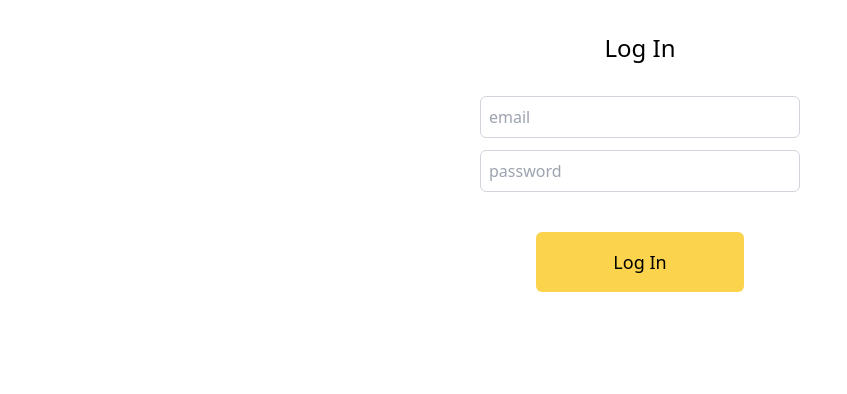
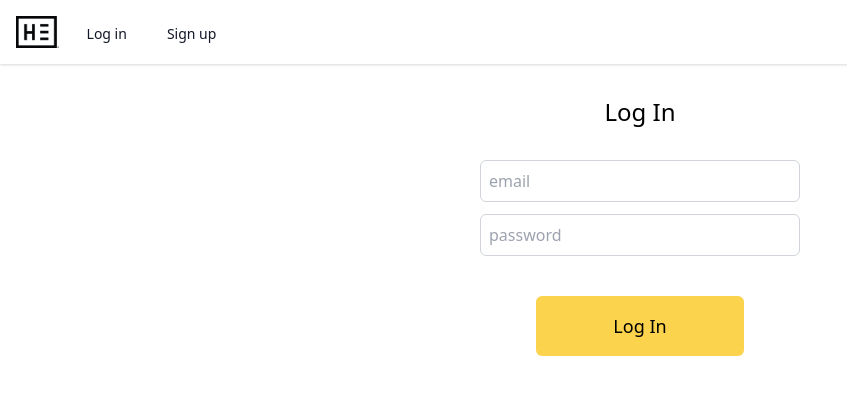
Before and after one commit to hpjaj/he-better-reads-frontend, a React (Create React App) app: page / in a window 1280 px wide. Shown: the top 394 px of the page, without its empty margins (0-847 px from the left). Built offline with nearby package versions, Linux system fonts and the light colour scheme.

Commit message:
Nav remains in both states, with links to log in / sign up
with a logo

```diff
--- a/src/shared/components/NavBar.jsx
+++ b/src/shared/components/NavBar.jsx
@@ -6,6 +6,7 @@ import { removeToken } from "../../helpers/authHelpers"
 import useUser from "../../hooks/useUser"
 import baseAPI from "../../helpers/baseAPI"
 import { fullName } from "../../helpers/usersHelper"
+import heLogo from "../../assets/images/he-logo.jpeg"
 
 function classNames(...classes) {
   return classes.filter(Boolean).join(" ")
@@ -17,10 +18,6 @@ const NavBar = () => {
   const handleSignOut = () => {
     removeToken()
     baseAPI.delete("/api/sessions").then(() => (window.location = "/login"))
-  }
-
-  if (!currentUser) {
-    return null
   }
 
   return (
@@ -40,16 +37,46 @@ const NavBar = () => {
                 </Disclosure.Button>
               </div>
               <div className="flex-1 flex items-center justify-center sm:items-stretch sm:justify-start">
+                <div className="flex-shrink-0 flex items-center">
+                  <img
+                    className="block lg:hidden h-8 w-auto"
+                    src={heLogo}
+                    alt="Workflow"
+                  />
+                  <img
+                    className="hidden lg:block h-8 w-auto"
+                    src={heLogo}
+                    alt="Workflow"
+                  />
+                </div>
                 <div className="hidden sm:ml-6 sm:flex sm:space-x-8">
+                  {currentUser ? (
                     <Link
                       to={"/books"}
                       className="text-gray-900 inline-flex items-center px-1 pt-1 text-sm font-medium"
                     >
                       Books
                     </Link>
+                  ) : (
+                    <Fragment>
+                      <Link
+                        to={"/login"}
+                        className="text-gray-900 inline-flex items-center px-1 pt-1 text-sm font-medium"
+                      >
+                        Log in
+                      </Link>
+                      <Link
+                        to={"/signup"}
+                        className="text-gray-900 inline-flex items-center px-1 pt-1 text-sm font-medium"
+                      >
+                        Sign up
+                      </Link>
+                    </Fragment>
+                  )}
                 </div>
               </div>
 
+              {currentUser && (
                 <div className="absolute inset-y-0 right-0 flex items-center pr-2 sm:static sm:inset-auto sm:ml-6 sm:pr-0">
                   <Menu as="div" className="z-10 ml-3 relative">
                     <div>
@@ -86,6 +113,7 @@ const NavBar = () => {
                     </Transition>
                   </Menu>
                 </div>
+              )}
             </div>
           </div>
 
```
Also changed, not shown: src/assets/images/he-logo.jpeg (added). Lines whose indentation alone changed are shown as unchanged.
